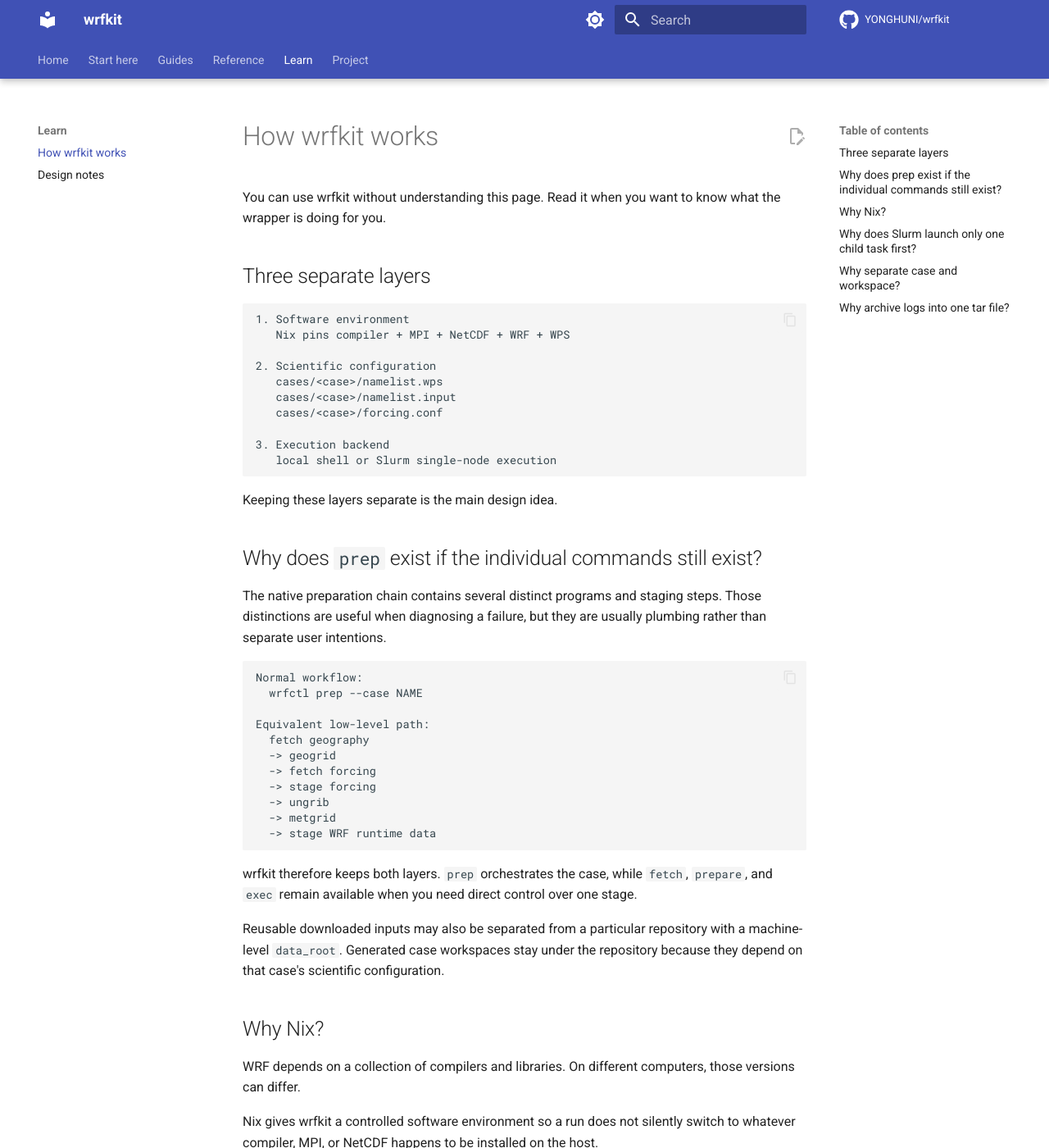
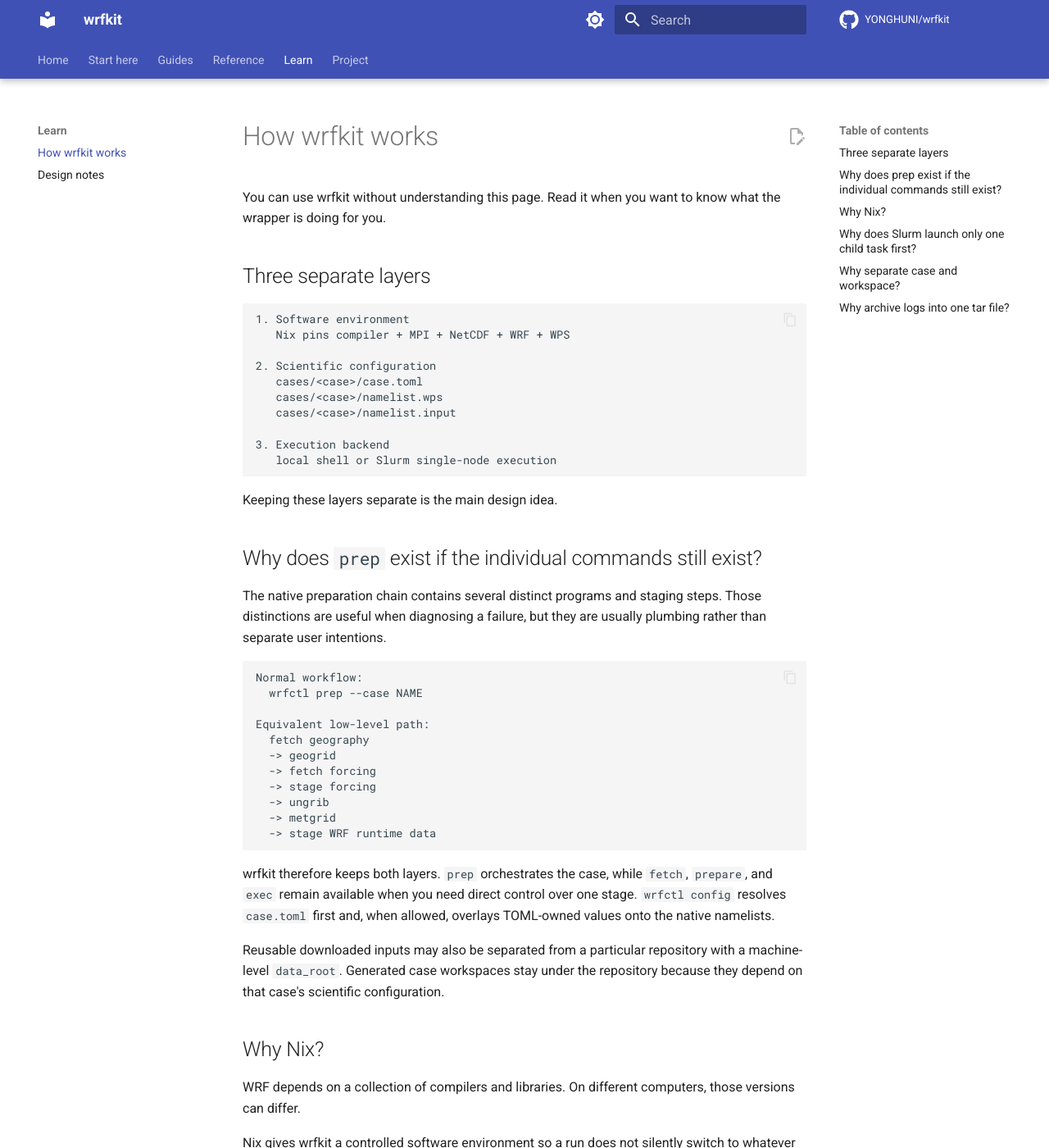
Before and after one commit to YONGHUNI/wrfkit, an MkDocs documentation site: the page built from docs/explanation/how-it-works.md, in a window 1280 px wide and 1400 px high. Shown: the whole window at 82% size. Built offline with MkDocs 1.6.1 and Material for MkDocs 9.7.7, drawn with Linux system fonts in a browser that asks for light colours; comment, search, counter and statistics services are not loaded.

Commit message:
docs: migrate case layout to TOML

```diff
--- a/docs/explanation/how-it-works.md
+++ b/docs/explanation/how-it-works.md
@@ -10,9 +10,9 @@ know what the wrapper is doing for you.
    Nix pins compiler + MPI + NetCDF + WRF + WPS
 
 2. Scientific configuration
+   cases/<case>/case.toml
    cases/<case>/namelist.wps
    cases/<case>/namelist.input
-   cases/<case>/forcing.conf
 
 3. Execution backend
    local shell or Slurm single-node execution
@@ -42,7 +42,8 @@ Equivalent low-level path:
 
 wrfkit therefore keeps both layers. `prep` orchestrates the case, while
 `fetch`, `prepare`, and `exec` remain available when you need direct
-control over one stage.
+control over one stage. `wrfctl config` resolves `case.toml` first and,
+when allowed, overlays TOML-owned values onto the native namelists.
 
 Reusable downloaded inputs may also be separated from a particular repository
 with a machine-level `data_root`. Generated case workspaces stay under the
```
Also changed, not shown: cases/athens-smoke/README.md (+5 -1 lines), docs/single-node-guide.md (+2 -2 lines).
